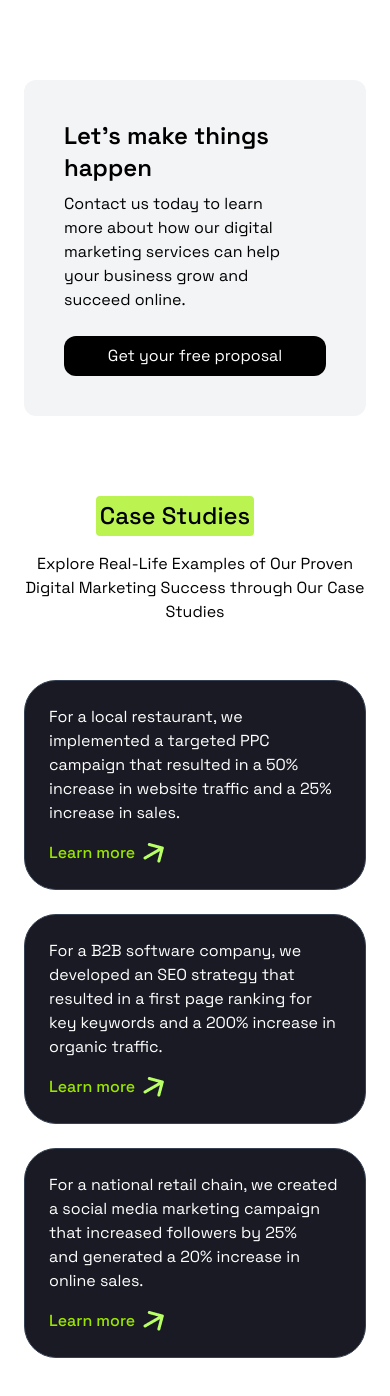
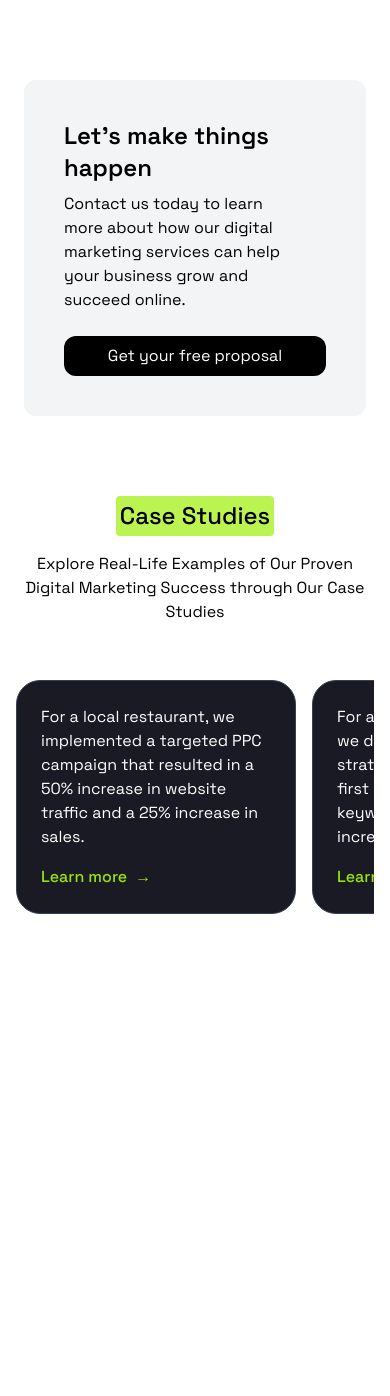
Before and after one commit to FahadBinQaiser/Positivus, a React (Vite) app: page / in a window 390 px wide. Shown: the top 1396 px of the page. After the commit the page ends 1050 px from the top, so only its background shows below. Built offline with nearby package versions, Linux system fonts and the light colour scheme.

Commit message:
Case study section almost done

```diff
--- a/src/caseStudy/caseCard.jsx
+++ /dev/null
@@ -1,17 +0,0 @@
-const CaseCard = ({text, isMobile}) => {
-    return (
-        <div className={`flex flex-col ${isMobile ? "min-w-full max-w-xs bg-[#191A23] p-6 rounded-4xl border border-gray-700" : "px-10"}`}>
-            <p className="text-pretty">{text}</p>
-        <a href="#"
-        className={`mt-4 font-medium ${ isMobile
-            ? "text-lime-400 inline-flex items-center"
-            : "flex flex-row items-center text-lime-300 text-sm"
-        }`}
-      >
-        Learn more
-          <img src="/Arrow-1.png" className="px-2" alt="Arrow" />
-      </a>
-    </div>
-    )
-}
-export default CaseCard;
--- /dev/null
+++ b/src/caseStudy/case_study.css
@@ -0,0 +1,8 @@
+.no-scrollbar::-webkit-scrollbar {
+  display: none;
+}
+
+.no-scrollbar {
+  -ms-overflow-style: none;
+  scrollbar-width: none;
+}
--- a/src/caseStudy/case_study.jsx
+++ b/src/caseStudy/case_study.jsx
@@ -1,5 +1,5 @@
 import React from "react";
-import CaseCard from "./caseCard.jsx";
+import './case_study.css';
 
 const data = [
   {
@@ -15,28 +15,54 @@ const data = [
 
 const CaseStudy = () => {
   return (
-      <div className="bg-white font-['Space_Grotesk'] px-0 sm:px-10 xl:px-0 mx-auto max-w-5xl py-20">
-      <div className="row_line flex flex-col sm:flex-row justify-start items-center space-x-10">
+    <div className="bg-white font-['Space_Grotesk'] px-4 xl:px-8 mx-auto max-w-5xl py-20">
+      {/* Section Header */}
+      <div className="flex flex-col sm:flex-row justify-start items-center sm:space-x-10">
         <h1 className="bg-lime-300 rounded-sm font-medium text-2xl p-1">
           Case Studies
         </h1>
-        <p className="font-normal px-6 sm:px-0 text-center sm:text-left pt-4 sm:pt-0">
+        <p className="font-normal px-0 text-center sm:text-left pt-4 sm:pt-0">
           Explore Real-Life Examples of Our Proven Digital Marketing{" "}
           <span className="md:block">Success through Our Case Studies</span>
         </p>
       </div>
-      <div className="flex md:hidden flex-col items-center gap-6 text-white py-14 px-6">
+
+      {/* Mobile - Horizontal Scrollable Row */}
+      <div className="flex md:hidden overflow-x-auto no-scrollbar gap-4 py-14">
+        <div className="flex flex-row gap-4 w-max">
           {data.map((item, index) => (
-          <CaseCard key={index} text={item.case} isMobile={true} />
+            <div
+              key={index}
+              className="min-w-[280px] max-w-xs bg-[#191A23] p-6 rounded-3xl flex flex-col border border-gray-700 text-white"
+            >
+              <p>{item.case}</p>
+              <a
+                href="#"
+                className="text-lime-400 font-medium mt-4 inline-flex items-center"
+              >
+                Learn more <span className="ml-2">→</span>
+              </a>
+            </div>
           ))}
         </div>
+      </div>
 
+      {/* Desktop Grid Layout */}
       <div className="hidden md:flex max-w-5xl m-auto bg-[#191A23] text-white w-full my-14 rounded-3xl px-8 py-14">
         {data.map((item, index) => (
           <React.Fragment key={index}>
-              <CaseCard text={item.case} isMobile={false} />
+            <div className="flex-1 flex flex-col px-8">
+              <p>{item.case}</p>
+              <a
+                href="#"
+                className="flex flex-row items-end h-full text-lime-300 font-medium text-sm mt-4"
+              >
+                Learn more
+                <img src="/Arrow-1.png" className="px-2" alt="arrow" />
+              </a>
+            </div>
             {index !== data.length - 1 && (
-                <div className="line h-44 w-0.5 bg-gray-400 mx-auto"></div>
+              <div className="line h-44 w-0.5 bg-gray-400 mx-4"></div>
             )}
           </React.Fragment>
         ))}
@@ -45,5 +71,4 @@ const CaseStudy = () => {
   );
 };
 
-
 export default CaseStudy;
```
Lines whose indentation alone changed are shown as unchanged.
